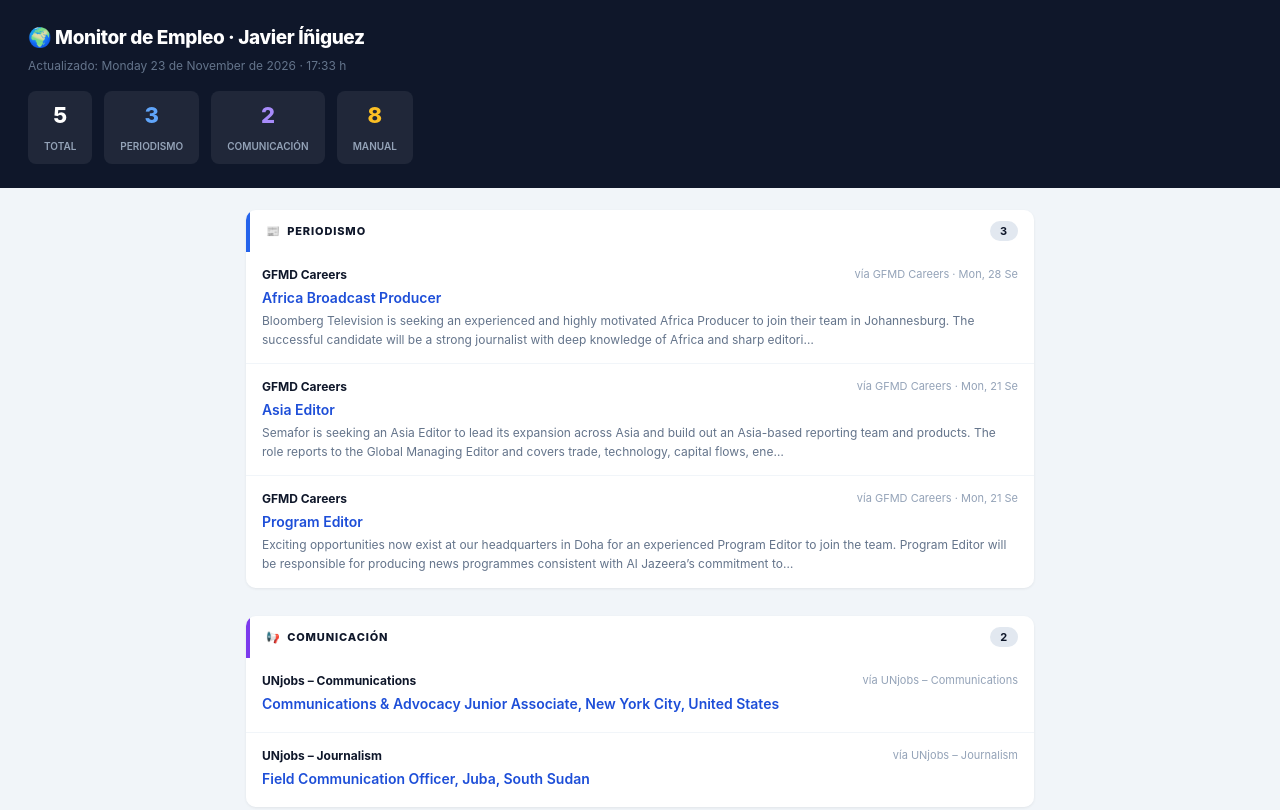
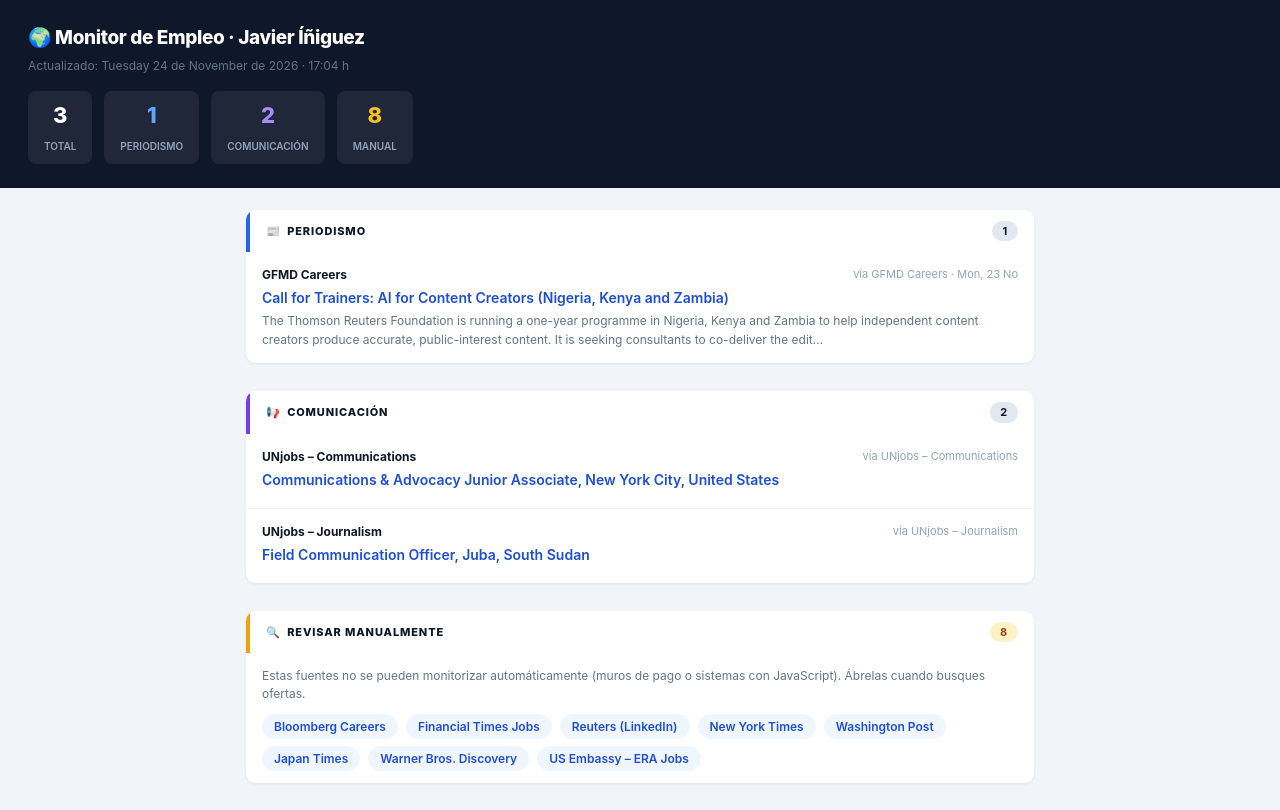
Before and after one commit to JavierIniguezz/monitor-empleo, a plain HTML site: page index.html in a window 1280 px wide. Shown: the top 810 px of the page. Drawn offline with Linux system fonts and the light colour scheme.

Commit message:
🔄 Actualización 24/11/2026 17:04

```diff
--- a/index.html
+++ b/index.html
@@ -48,10 +48,10 @@
 <body>
 <header class="main">
   <h1>🌍 Monitor de Empleo · Javier Íñiguez</h1>
-  <p>Actualizado: Monday 23 de November de 2026 · 17:33 h</p>
+  <p>Actualizado: Tuesday 24 de November de 2026 · 17:04 h</p>
   <div class="stats">
-    <div class="stat"><b>5</b><small>Total</small></div>
-    <div class="stat"><b style="color:#60a5fa">3</b><small>Periodismo</small></div>
+    <div class="stat"><b>3</b><small>Total</small></div>
+    <div class="stat"><b style="color:#60a5fa">1</b><small>Periodismo</small></div>
     <div class="stat"><b style="color:#a78bfa">2</b><small>Comunicación</small></div>
     <div class="stat"><b style="color:#fbbf24">8</b><small>Manual</small></div>
   </div>
@@ -62,34 +62,16 @@
         <section class="group">
           <header class="group-head" style="border-color:#2563eb">
             <span>📰&nbsp; Periodismo</span>
-            <span class="badge">3</span>
+            <span class="badge">1</span>
           </header>
 
         <article class="card">
           <div class="card-top">
             <span class="company">GFMD Careers</span>
-            <span class="meta">vía GFMD Careers · Mon, 28 Se</span>
+            <span class="meta">vía GFMD Careers · Mon, 23 No</span>
           </div>
-          <a href="https://gfmd.info/careers/africa-broadcast-producer/" target="_blank" rel="noopener" class="job-link">Africa Broadcast Producer</a>
-          <p class="desc">Bloomberg Television is seeking an experienced and highly motivated Africa Producer to join their team in Johannesburg. The successful candidate will be a strong journalist with deep knowledge of Africa and sharp editori…</p>
-        </article>
-
-        <article class="card">
-          <div class="card-top">
-            <span class="company">GFMD Careers</span>
-            <span class="meta">vía GFMD Careers · Mon, 21 Se</span>
-          </div>
-          <a href="https://gfmd.info/careers/asia-editor/" target="_blank" rel="noopener" class="job-link">Asia Editor</a>
-          <p class="desc">Semafor is seeking an Asia Editor to lead its expansion across Asia and build out an Asia-based reporting team and products. The role reports to the Global Managing Editor and covers trade, technology, capital flows, ene…</p>
-        </article>
-
-        <article class="card">
-          <div class="card-top">
-            <span class="company">GFMD Careers</span>
-            <span class="meta">vía GFMD Careers · Mon, 21 Se</span>
-          </div>
-          <a href="https://gfmd.info/careers/program-editor/" target="_blank" rel="noopener" class="job-link">Program Editor</a>
-          <p class="desc">Exciting opportunities now exist at our headquarters in Doha for an experienced Program Editor to join the team. Program Editor will be responsible for producing news programmes consistent with Al Jazeera’s commitment to…</p>
+          <a href="https://gfmd.info/careers/call-for-trainers-ai-for-content-creators-nigeria-kenya-and-zambia/" target="_blank" rel="noopener" class="job-link">Call for Trainers: AI for Content Creators (Nigeria, Kenya and Zambia)</a>
+          <p class="desc">The Thomson Reuters Foundation is running a one-year programme in Nigeria, Kenya and Zambia to help independent content creators produce accurate, public-interest content. It is seeking consultants to co-deliver the edit…</p>
         </article>
         </section>
 
```
